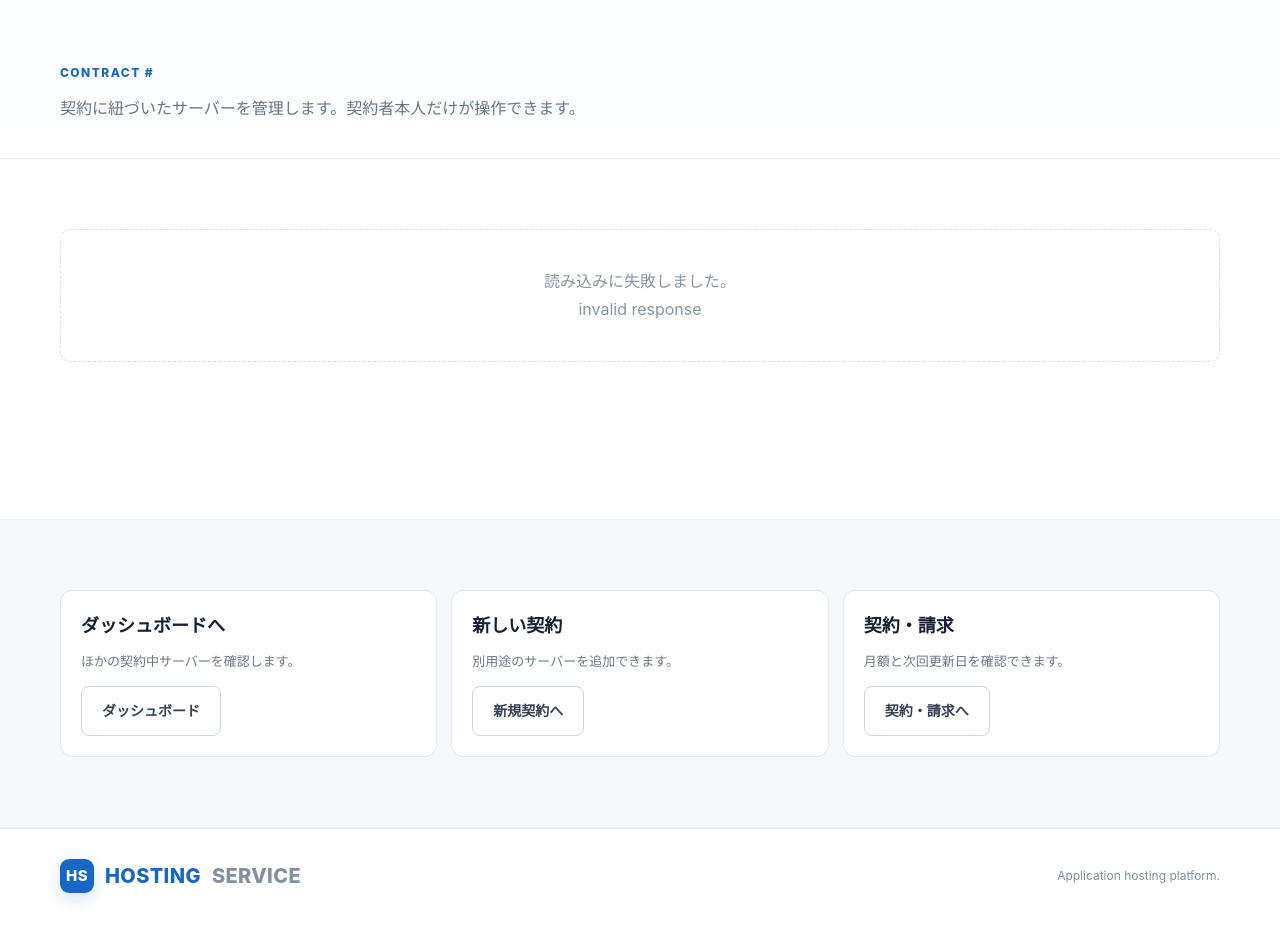
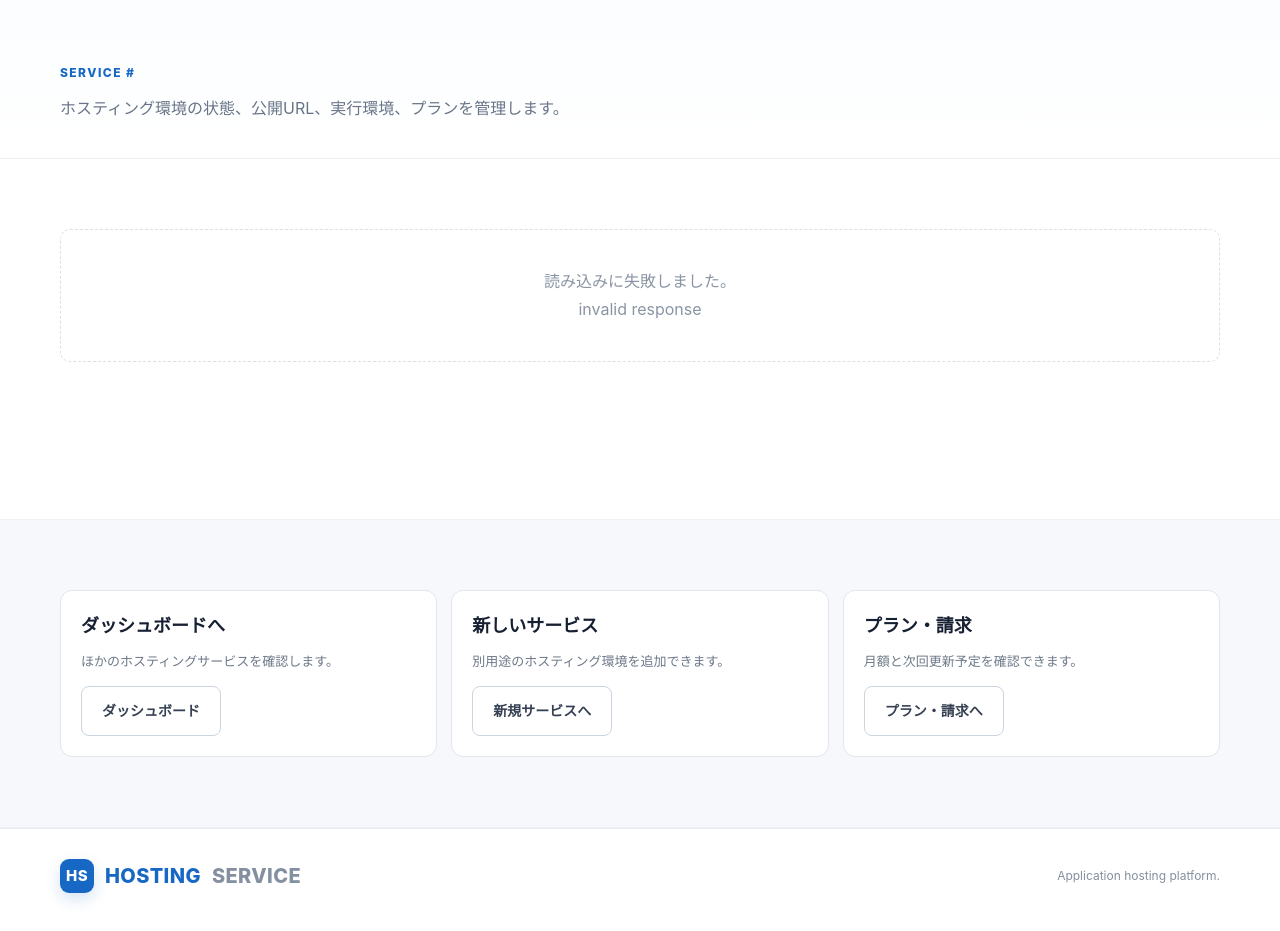
Before and after one commit to ritsu1000000-maker/sandbox, a Flask app: template rental-server/templates/server_detail.html in a window 1280 px wide. Shown: the part 80-1011 px from the top of the page. Run offline with Flask 3, Linux system fonts and the light colour scheme; the template is opened without the code that fills it, so the values that code supplies are empty.

Commit message:
Rebrand server detail as hosting service management

```diff
--- a/rental-server/templates/server_detail.html
+++ b/rental-server/templates/server_detail.html
@@ -1,26 +1,26 @@
 {% extends "base.html" %}
-{% block title %}{{ contract.name }}｜サーバー管理｜Rental Server{% endblock %}
+{% block title %}{{ contract.name }}｜サービス管理｜Hosting Service{% endblock %}
 {% block content %}
 <section class="page-hero">
   <div class="container">
-    <span class="page-label">CONTRACT #{{ contract.id }}</span>
+    <span class="page-label">SERVICE #{{ contract.id }}</span>
     <h1>{{ contract.name }}</h1>
-    <p>契約に紐づいたサーバーを管理します。契約者本人だけが操作できます。</p>
+    <p>ホスティング環境の状態、公開URL、実行環境、プランを管理します。</p>
   </div>
 </section>
 <section class="section">
   <div class="container">
     <div id="serverDetail" class="detail-shell" data-contract-id="{{ contract.id }}">
-      <div class="detail-loading">契約とサーバー情報を読み込んでいます…</div>
+      <div class="detail-loading">サービス情報を読み込んでいます…</div>
     </div>
   </div>
 </section>
 <section class="section section-alt">
   <div class="container">
     <div class="info-strip">
-      <article class="content-card"><h3>ダッシュボードへ</h3><p>ほかの契約中サーバーを確認します。</p><p style="margin-top:14px"><a class="button button-outline" href="/dashboard">ダッシュボード</a></p></article>
-      <article class="content-card"><h3>新しい契約</h3><p>別用途のサーバーを追加できます。</p><p style="margin-top:14px"><a class="button button-outline" href="/create">新規契約へ</a></p></article>
-      <article class="content-card"><h3>契約・請求</h3><p>月額と次回更新日を確認できます。</p><p style="margin-top:14px"><a class="button button-outline" href="/billing">契約・請求へ</a></p></article>
+      <article class="content-card"><h3>ダッシュボードへ</h3><p>ほかのホスティングサービスを確認します。</p><p style="margin-top:14px"><a class="button button-outline" href="/dashboard">ダッシュボード</a></p></article>
+      <article class="content-card"><h3>新しいサービス</h3><p>別用途のホスティング環境を追加できます。</p><p style="margin-top:14px"><a class="button button-outline" href="/create">新規サービスへ</a></p></article>
+      <article class="content-card"><h3>プラン・請求</h3><p>月額と次回更新予定を確認できます。</p><p style="margin-top:14px"><a class="button button-outline" href="/billing">プラン・請求へ</a></p></article>
     </div>
   </div>
 </section>
```
